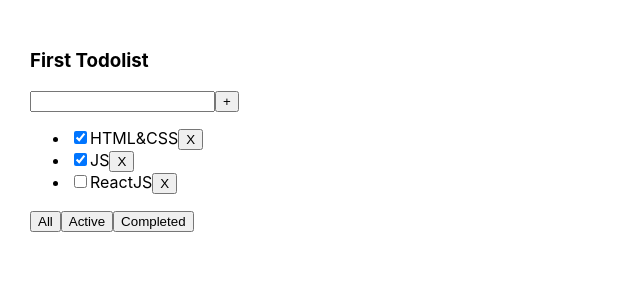
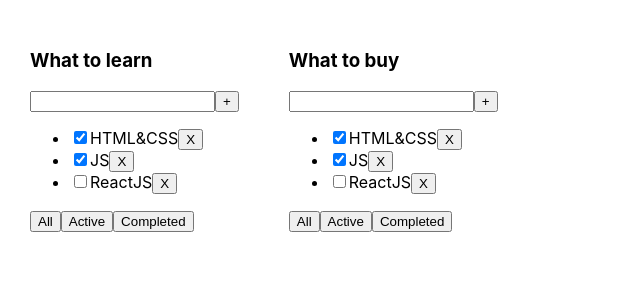
Before and after one commit to slice-0f-C0de/1-todolist, a React (Create React App) app: page / in a window 1280 px wide. Shown: the top 300 px of the page, without its empty margins (0-640 px from the left). Built offline with nearby package versions, Linux system fonts and the light colour scheme.

Commit message:
change todolist filter

```diff
--- a/src/App.tsx
+++ b/src/App.tsx
@@ -5,9 +5,19 @@ import {v1} from "uuid";
 
 export type TypesForFilters = 'All' | 'Active' | 'Completed'
 
+type TodolistsType = {
+    id: string
+    title: string
+    filter: string
+}
+
 function App() {
 
-    const [filter, setFilter] = useState<TypesForFilters>('All')
+    let [todolists, setTodolists] = useState<Array<TodolistsType>>([
+            {id: v1(), title: 'What to learn', filter: 'all'},
+            {id: v1(), title: 'What to buy', filter: 'all'},
+        ]
+    )
 
     const [tasks, setTasks] = useState([
         {id: v1(), title: 'HTML&CSS', isDone: true},
@@ -30,27 +40,35 @@ function App() {
         setTasks(newTaskStatus)
     }
 
-    const changeFilter = (filters: TypesForFilters) => {
-        setFilter(filters)
-    }
-
-    let allTasks = tasks
-
-    if (filter === 'Active') {
-        allTasks = tasks.filter(el => !el.isDone)
-    }
-    if (filter === "Completed") {
-        allTasks = tasks.filter(el => el.isDone)
+    const changeFilter = (todolistId: string, filter: TypesForFilters) => {
+        const newTodolistFilter = todolists.map(el => el.id === todolistId ? {...el, filter} : el)
+        setTodolists(newTodolistFilter)
     }
 
     return (
         <div className="App">
-            <Todolist title={'First Todolist'}
-                      tasks={allTasks}
-                      removeTask={removeTask}
-                      changeFilter={changeFilter}
-                      addTask={addTask}
-                      changeTaskStatus={changeTaskStatus}/>
+
+            {todolists.map(todolists => {
+
+                let allTasks = tasks
+
+                if (todolists.filter === 'Active') {
+                    allTasks = tasks.filter(el => !el.isDone)
+                }
+                if (todolists.filter === "Completed") {
+                    allTasks = tasks.filter(el => el.isDone)
+                }
+
+                return <Todolist key={todolists.id}
+                                 id={todolists.id}
+                                 title={todolists.title}
+                                 tasks={allTasks}
+                                 removeTask={removeTask}
+                                 addTask={addTask}
+                                 changeTaskStatus={changeTaskStatus}
+                                 filter={todolists.filter}
+                                 changeFilter={changeFilter}/>
+            })}
         </div>
     );
 }
--- a/src/Todolist.tsx
+++ b/src/Todolist.tsx
@@ -3,12 +3,14 @@ import {Button} from "./Button";
 import {TypesForFilters} from "./App";
 
 type TodolistType = {
+    id: string
     title: string
     tasks: TaskType[]
     removeTask: (id: string) => void
-    changeFilter: (filters: TypesForFilters) => void
     addTask: (newTitle: string) => void
     changeTaskStatus: (id: string, newStatus: boolean) => void
+    filter: string
+    changeFilter: (todolistId: string, filter: TypesForFilters) => void
 }
 
 type TaskType = {
@@ -65,9 +67,9 @@ export const Todolist = ({title, tasks, ...props}: TodolistType) => {
             </ul>
         )}
         <div>
-            <Button title={'All'} onClick={() => props.changeFilter('All')}/>
-            <Button title={'Active'} onClick={() => props.changeFilter('Active')}/>
-            <Button title={'Completed'} onClick={() => props.changeFilter('Completed')}/>
+            <Button title={'All'} onClick={() => props.changeFilter(props.id,'All')}/>
+            <Button title={'Active'} onClick={() => props.changeFilter(props.id,'Active')}/>
+            <Button title={'Completed'} onClick={() => props.changeFilter(props.id,'Completed')}/>
         </div>
     </div>
 }
```
